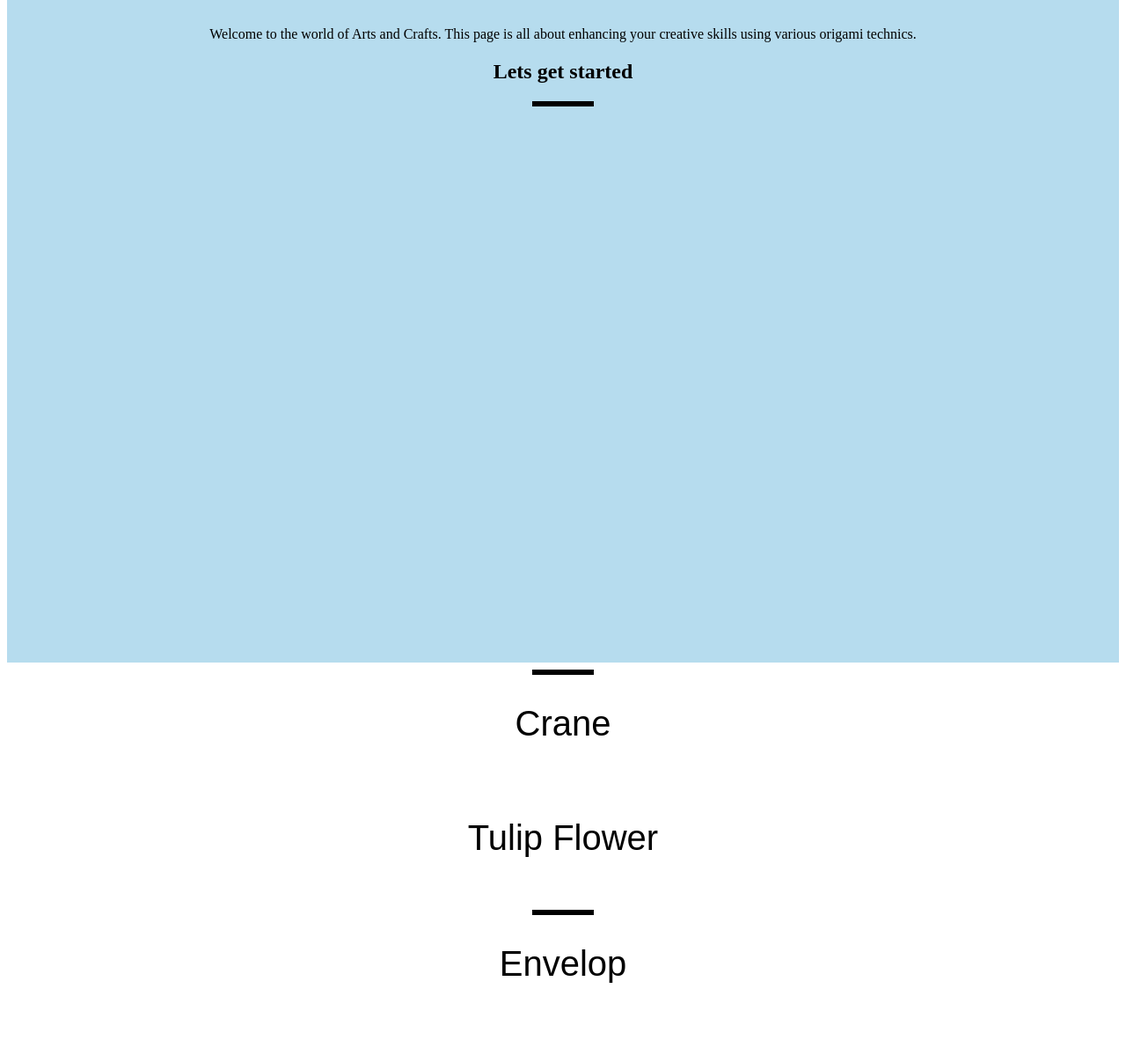
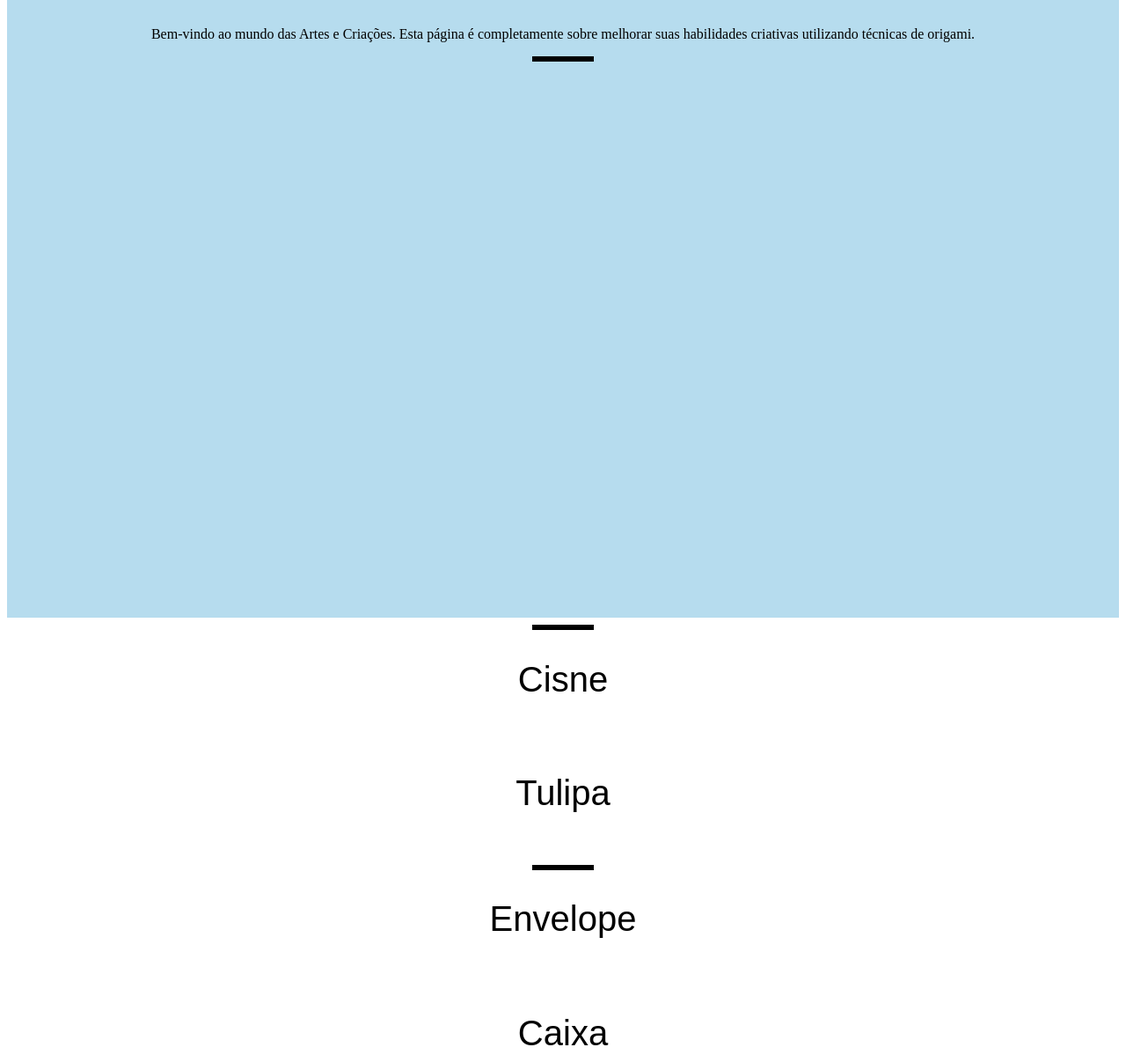
Before and after one commit to amadolucas/Modelo_C61, a plain HTML site: page index.html in a window 1280 px wide. Shown: the part 81-1288 px from the top of the page at 88% size. Drawn offline with Linux system fonts and the light colour scheme; a script that the page names is missing.

Commit message:
Update index.html

```diff
--- a/index.html
+++ b/index.html
@@ -12,12 +12,12 @@
 <body>
     <section id="intro">
         <h1>Origami</h1>
-        <p>Welcome to the world of Arts and Crafts. This page is all about enhancing your creative skills using various origami technics.</p>
-        <h2>Lets get started</h2>
+        <p>Bem-vindo ao mundo das Artes e Criações. Esta página é completamente sobre melhorar suas habilidades criativas utilizando
+            técnicas de origami.</h2>
 
         <div class="line"></div>
         <iframe width="700" height="620" style="border: 0px;"
-            src=""> <!-- add the wikipedia link for information on origami-->
+            src=""> <!-- adicione o link do wikipedia para informações sobre origami-->
 
         </iframe>
 
@@ -26,40 +26,40 @@
     <section id="origami1">
 
         <div class="line"></div>
-        <h1>Crane</h1>
+        <h1>Cisne</h1>
             <a href=""
                 target="_blank">
                 <img src="">
             </a>
-            <!-- add the link https://www.thesprucecrafts.com/traditional-origami-crane-2540790 for making the crane in a href tag -->
-            <!--Set the image src as 'crane.jpg' and width and height to 368 and 276 respectively-->
+            <!-- adicione o link https://www.thesprucecrafts.com/traditional-origami-crane-2540790 sobre como fazer o cisne à uma etiqueta href -->
+            <!--Ajuste a src da imagem para 'crane.jpg' e, respectivamente, a width(largura) e height(altura) para 368 e 276 -->
 
-            <h1>Tulip Flower</h1>
+            <h1>Tulipa</h1>
             <a href=""
                 target="_blank">
                 <img src="">
             </a>
-            <!-- add the link https://www.thesprucecrafts.com/christmas-origami-projects-4147453 for making the tulip_flower in a href tag-->
-            <!--Set the image src as 'tulip_flower.jpg' and width and height to 368 and 276 respectively-->
+            <!-- adicione o link https://www.thesprucecrafts.com/christmas-origami-projects-4147453 sobre como fazer uma tulipa à uma etiqueta href-->
+            <!--Ajuste a src da imagem para 'tulip_flower.jpg' e, respectivamente, a width(largura) e height(altura) para 368 e 276 -->
 
         </section>
     <section id="origami2">
 
         <div class="line"></div>
-        <h1>Envelop</h1>
+        <h1>Envelope</h1>
             <a href=""
                 target="_blank">
                 <img src="">
             </a>
-            <!--add the link https://www.thesprucecrafts.com/make-an-easy-origami-envelope-4094705 for making the Envelop in a href tag-->
-            <!--Set the image src as 'envelop.jpg' and width and height to 368 and 276 respectively-->
+            <!--adicione o link https://www.thesprucecrafts.com/make-an-easy-origami-envelope-4094705 sobre como fazer um envelope à uma etiqueta href-->
+            <!--Ajuste a src da imagem para 'envelop.jpg' e, respectivamente, a width(largura) e height(altura) para 368 e 276 -->
 
-            <h1>modular_box</h1>
+            <h1>Caixa</h1>
             <a href=""
                 target="_blank">
                 <img src="">
             </a>
-            <!--add the link https://www.thesprucecrafts.com/modular-origami-cube-box-4082281 for making the modular box in a href tag-->
+            <!--adicione o link https://www.thesprucecrafts.com/modular-origami-cube-box-4082281 sobre como fazer uma caixa à uma eiquta href-->
             <!--Set the image src as 'modular_box.jpg' and width and height to 368 and 276 respectively-->
 
         </section>
```
